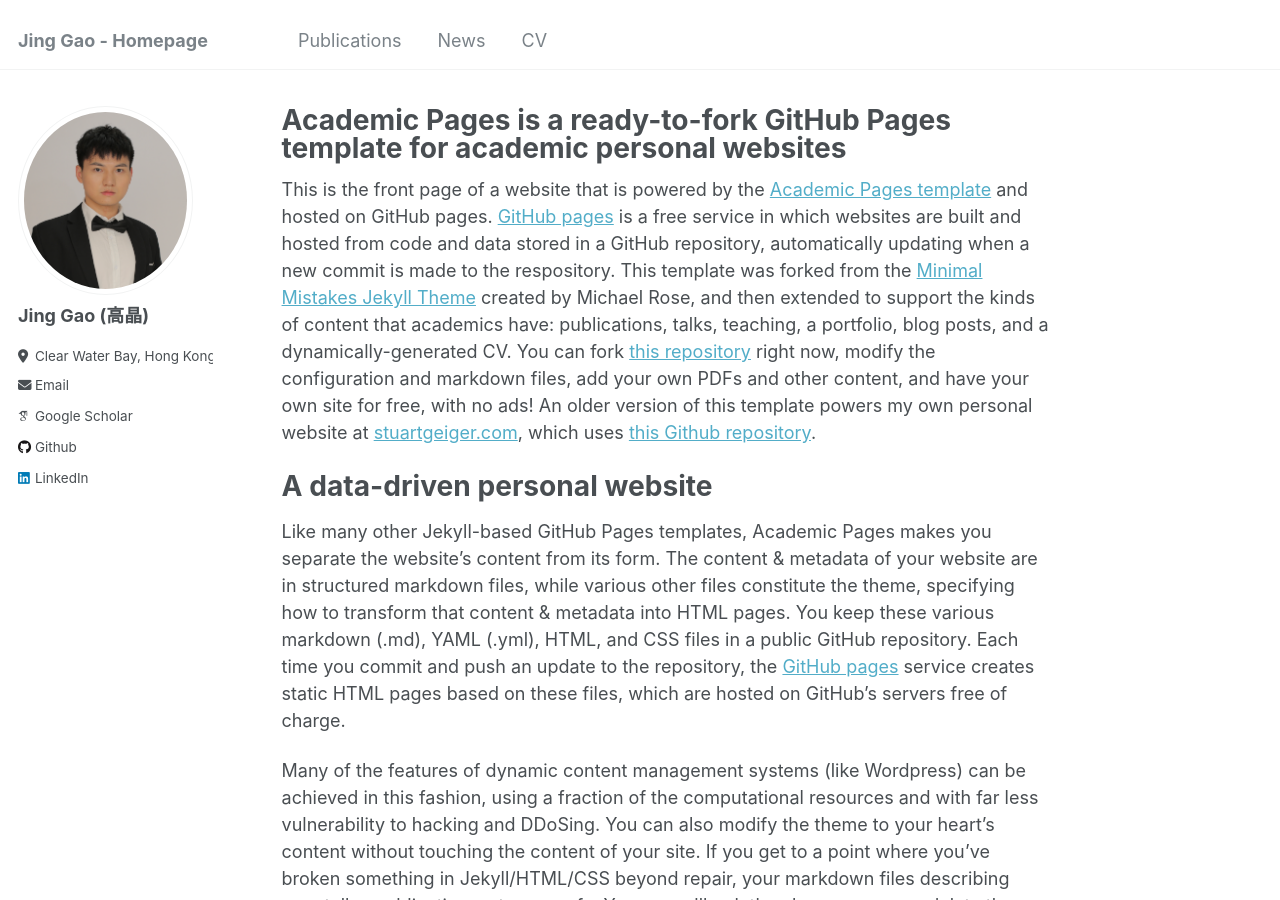
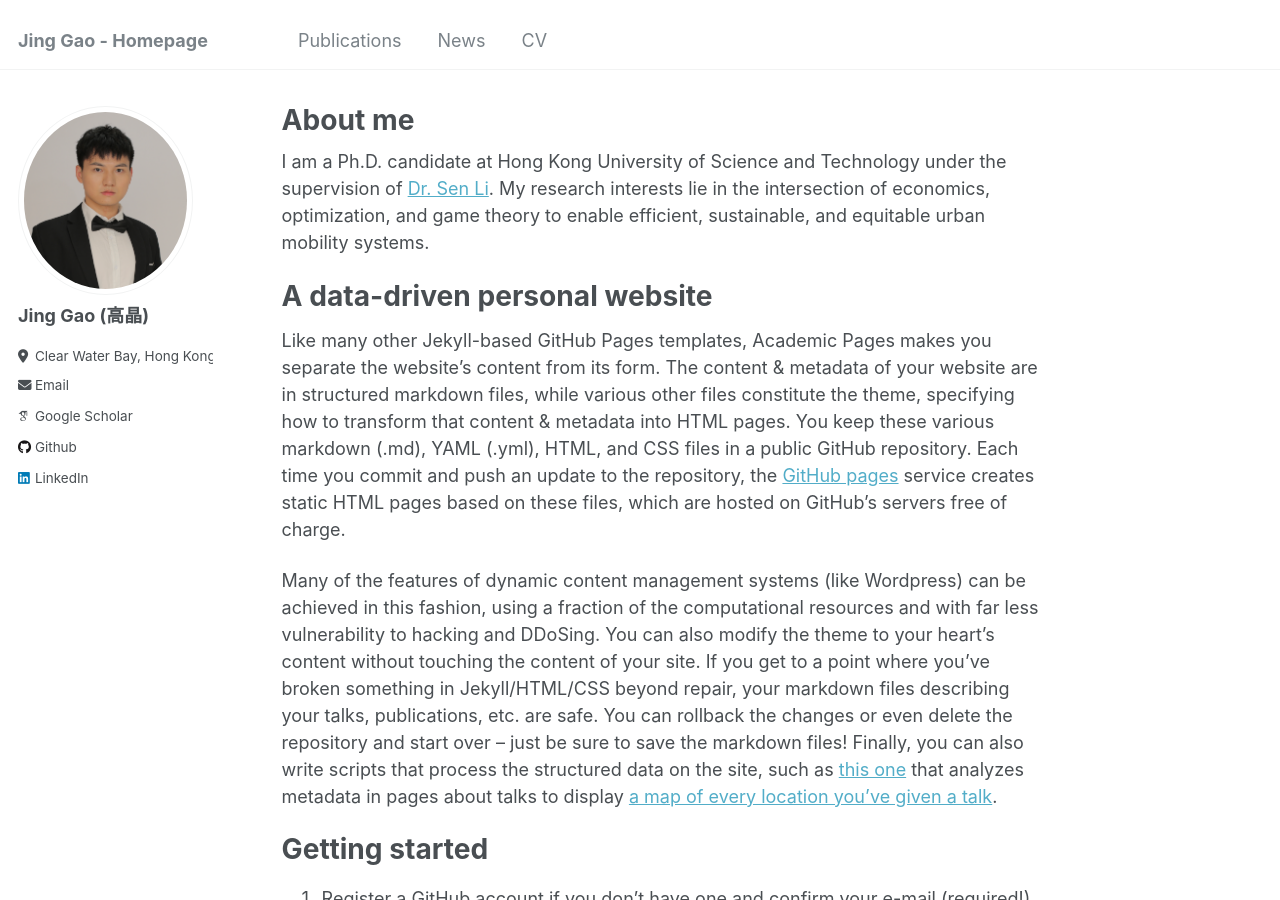
Before and after one commit to jgaoax/jgaoax.github.io, a Jekyll site: the page built from _pages/about.md, in a window 1280 px wide and 900 px high. Built offline with Jekyll 4.4.1, drawn with Linux system fonts in a browser that asks for light colours; some web fonts are replaced.

Commit message:
Update about.md

```diff
--- a/_pages/about.md
+++ b/_pages/about.md
@@ -1,13 +1,13 @@
 ---
 permalink: /
-title: "Academic Pages is a ready-to-fork GitHub Pages template for academic personal websites"
+title: "About me"
 author_profile: true
 redirect_from:
   - /about/
   - /about.html
 ---
 
-This is the front page of a website that is powered by the [Academic Pages template](https://github.com/academicpages/academicpages.github.io) and hosted on GitHub pages. [GitHub pages](https://pages.github.com) is a free service in which websites are built and hosted from code and data stored in a GitHub repository, automatically updating when a new commit is made to the respository. This template was forked from the [Minimal Mistakes Jekyll Theme](https://mmistakes.github.io/minimal-mistakes/) created by Michael Rose, and then extended to support the kinds of content that academics have: publications, talks, teaching, a portfolio, blog posts, and a dynamically-generated CV. You can fork [this repository](https://github.com/academicpages/academicpages.github.io) right now, modify the configuration and markdown files, add your own PDFs and other content, and have your own site for free, with no ads! An older version of this template powers my own personal website at [stuartgeiger.com](http://stuartgeiger.com), which uses [this Github repository](https://github.com/staeiou/staeiou.github.io).
+I am a Ph.D. candidate at Hong Kong University of Science and Technology under the supervision of [Dr. Sen Li](https://www.smartcityhkust.com/). My research interests lie in the intersection of economics, optimization, and game theory to enable efficient, sustainable, and equitable urban mobility systems.
 
 A data-driven personal website
 ======
```
